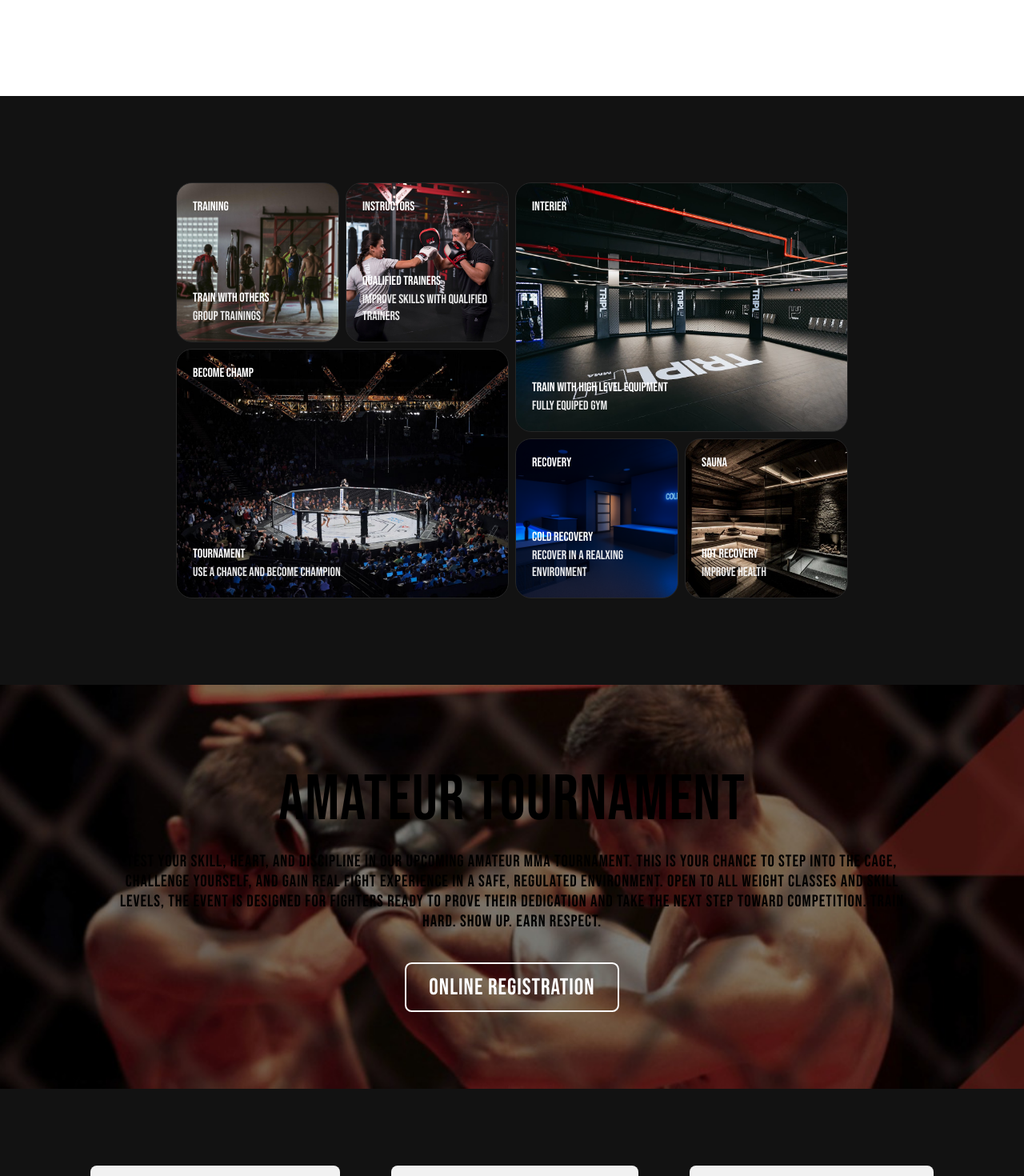
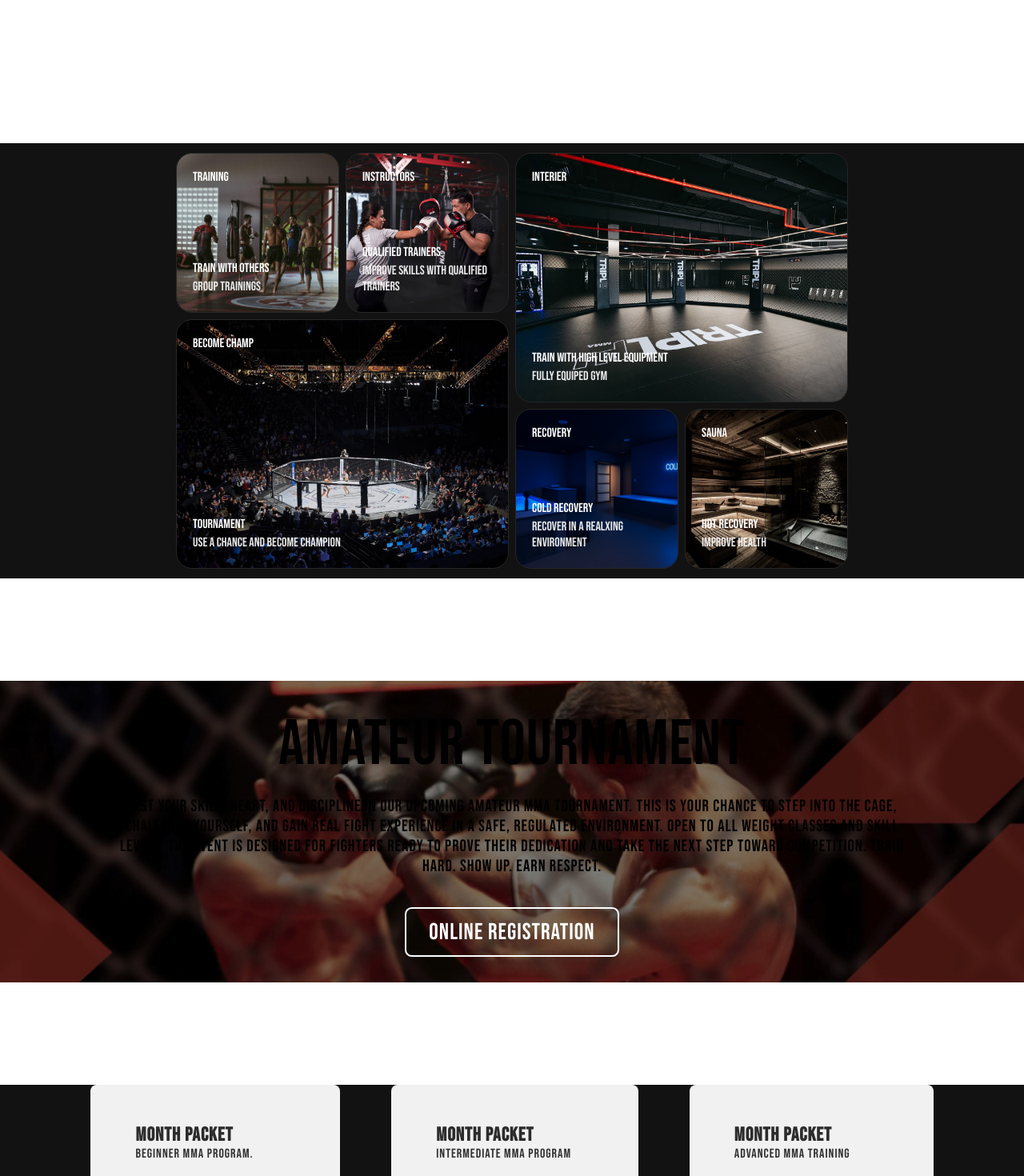
Before and after one commit to Abshilava0/mma-website, a Next.js app: page / in a window 1280 px wide. Shown: the part 760-2230 px from the top of the page at 80% size. Built offline with nearby package versions, Linux system fonts and the light colour scheme; grey boxes are pictures that could not be loaded.

Commit message:
update site spacing and responsiveness

```diff
--- a/app/page.module.css
+++ b/app/page.module.css
@@ -73,10 +73,10 @@
 /* =========================
    SECOND, THIRD, FOURTH SECTIONS
 ========================= */
-.mainSecond,
+
 .mainThird,
 .mainFourth {
-  padding: 6em 0;
+  margin: 8em 0;
   width: 100%;
   display: flex;
   justify-content: center;
@@ -85,6 +85,11 @@
 
 .mainSecond {
   background-color: #121212;
+  margin-top: 3.7em;
+  width: 100%;
+  display: flex;
+  justify-content: center;
+  align-items: center;
 }
 
 /* MAIN THIRD - AMATEUR TOURNAMENT */
@@ -95,6 +100,7 @@
   background-repeat: no-repeat;
   background-size: cover;
   background-color: #121212;
+  padding: 2em 0;
 }
 
 .mainThird div{
--- a/components/Footer.module.css
+++ b/components/Footer.module.css
@@ -29,7 +29,7 @@
 .footer div ul {
   list-style: none;
   padding: 0;
-  margin-top: 0.5em;
+  margin-top: 0.2em;
 }
 
 .footer div ul li {
```
